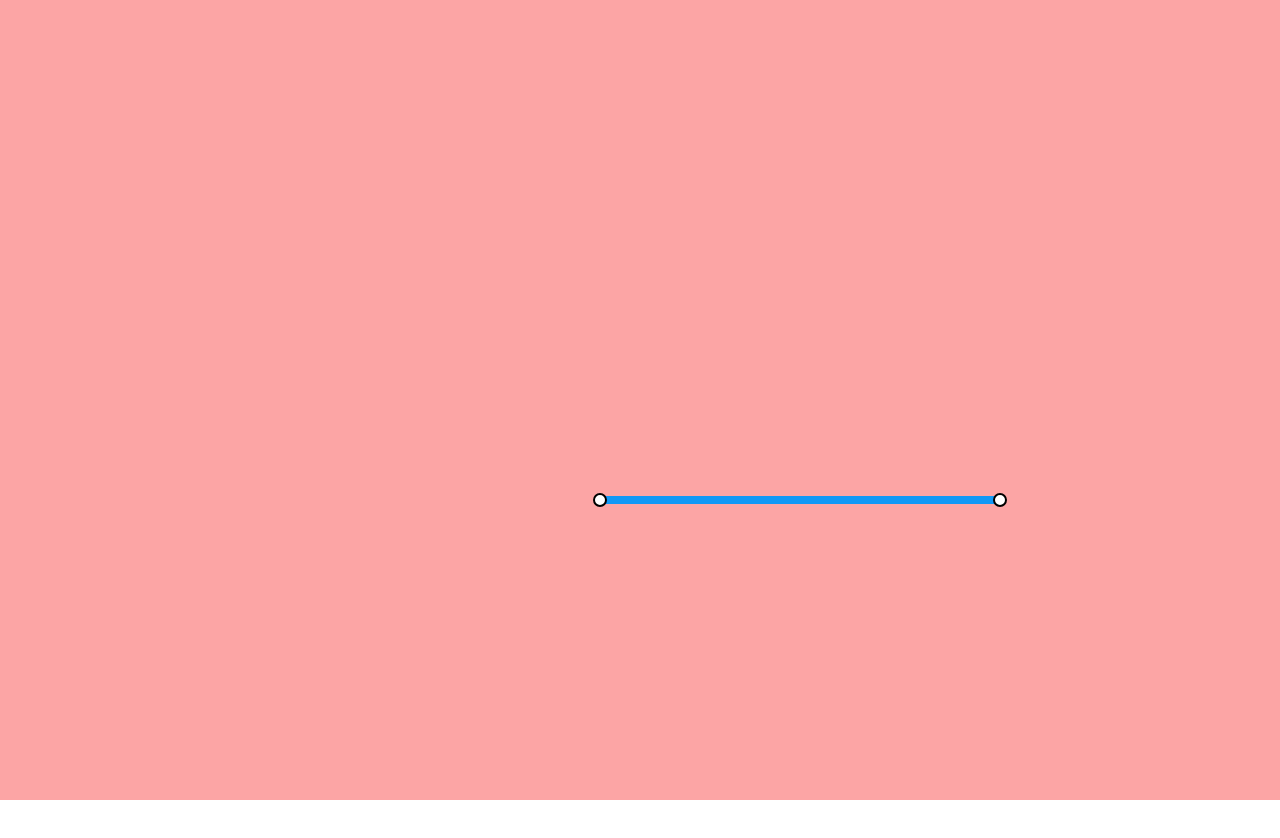
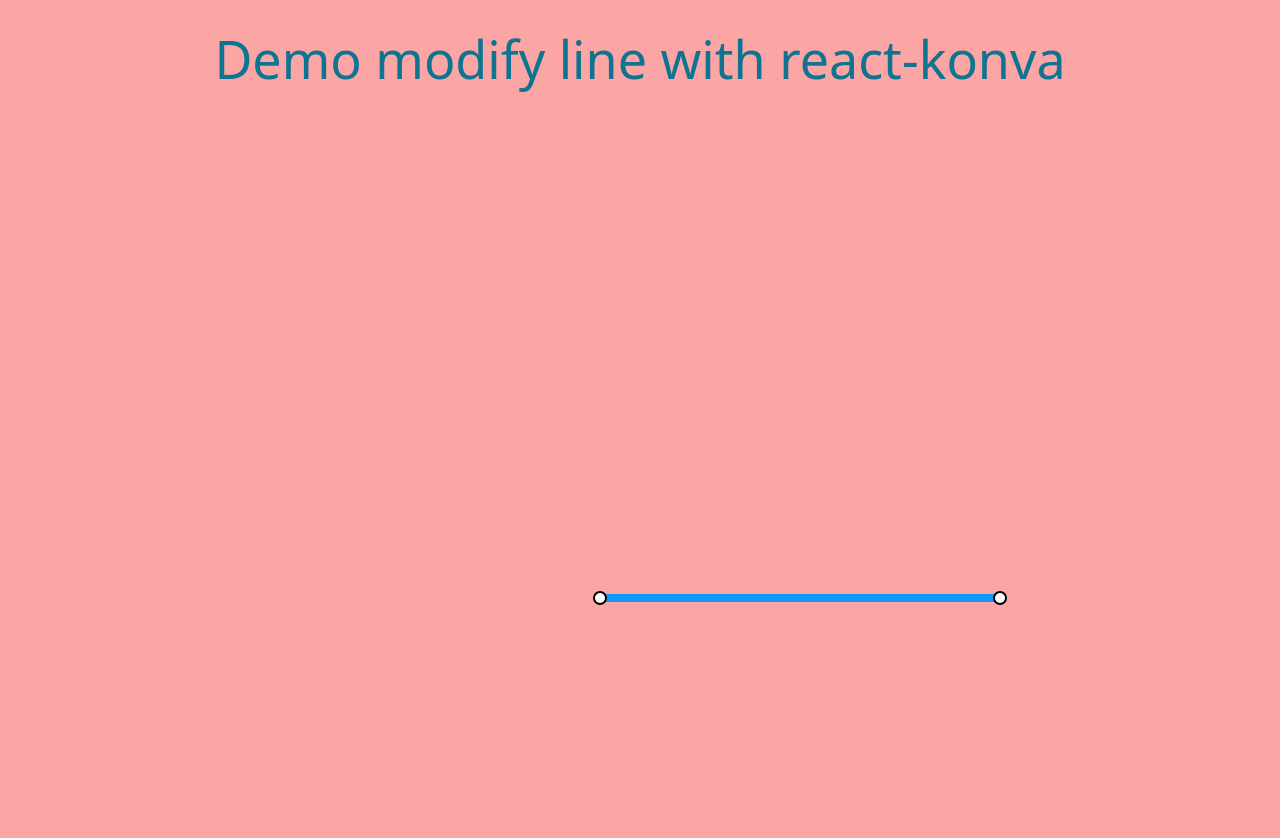
Before and after one commit to kunbindz/react-base, a React (Vite) app: page / in a window 1280 px wide. Shown: the top 838 px of the page. Before the commit the page ends 800 px from the top, so only its background shows below. Built offline with nearby package versions, Linux system fonts and the light colour scheme.

Commit message:
update title

```diff
--- a/src/App.tsx
+++ b/src/App.tsx
@@ -54,7 +54,14 @@
     }
   })
   return (
-    <Stage width={window.innerWidth} height={window.innerHeight} className=' w-full bg-red-300 '>
+    <>
+      <div className='bg-red-300 flex justify-center align-center '>
+        <h2 className=' font-poppins text-[52px] font-medium mt-5 text-cyan-700 '>
+          {' '}
+          Demo modify line with react-konva
+        </h2>
+      </div>
+      <Stage width={window.innerWidth} height={window.innerHeight} className=' bg-red-300 '>
         <Layer>
           <Line points={points} stroke='#1298f6' strokeWidth={8} onClick={handleLineClick} />
           {anchors}
@@ -72,6 +79,7 @@
           )}
         </Layer>
       </Stage>
+    </>
   )
 }
 
```
Lines whose indentation alone changed are shown as unchanged.
